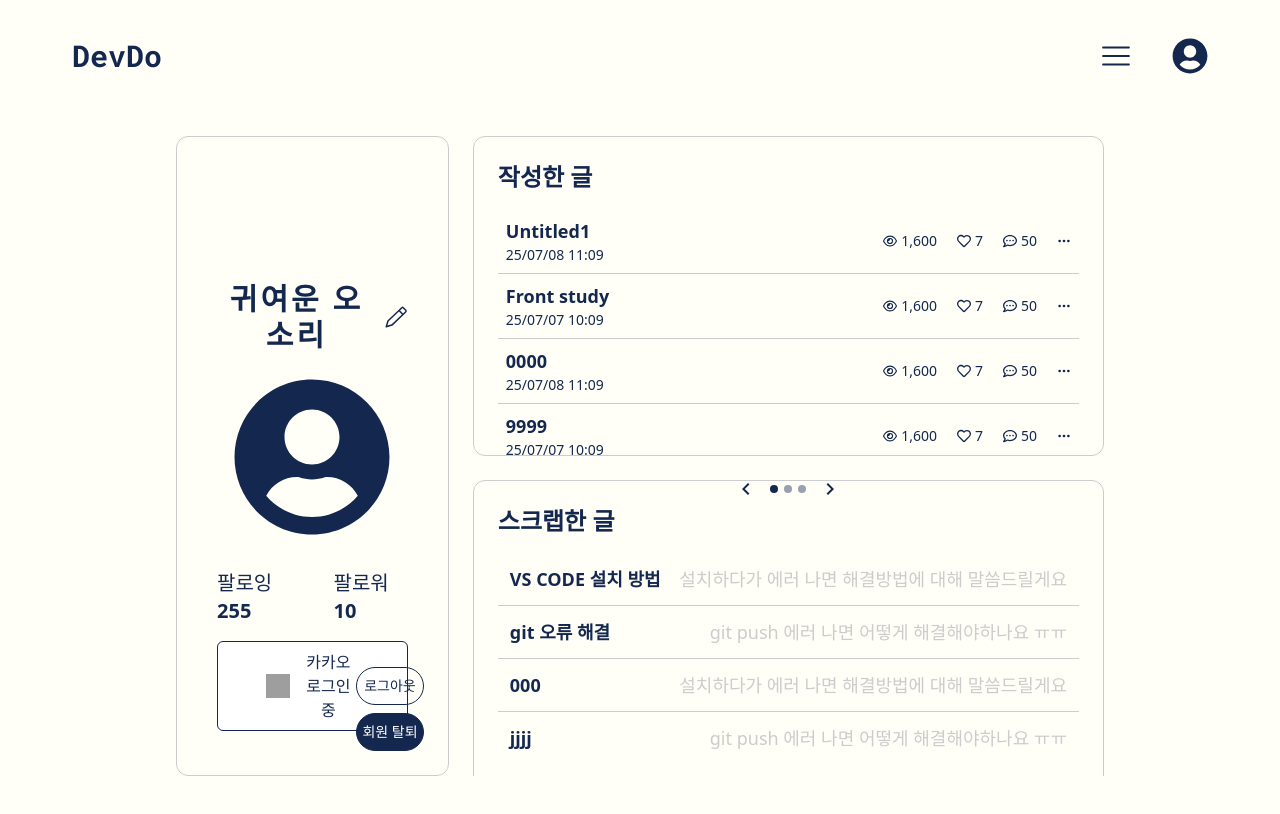
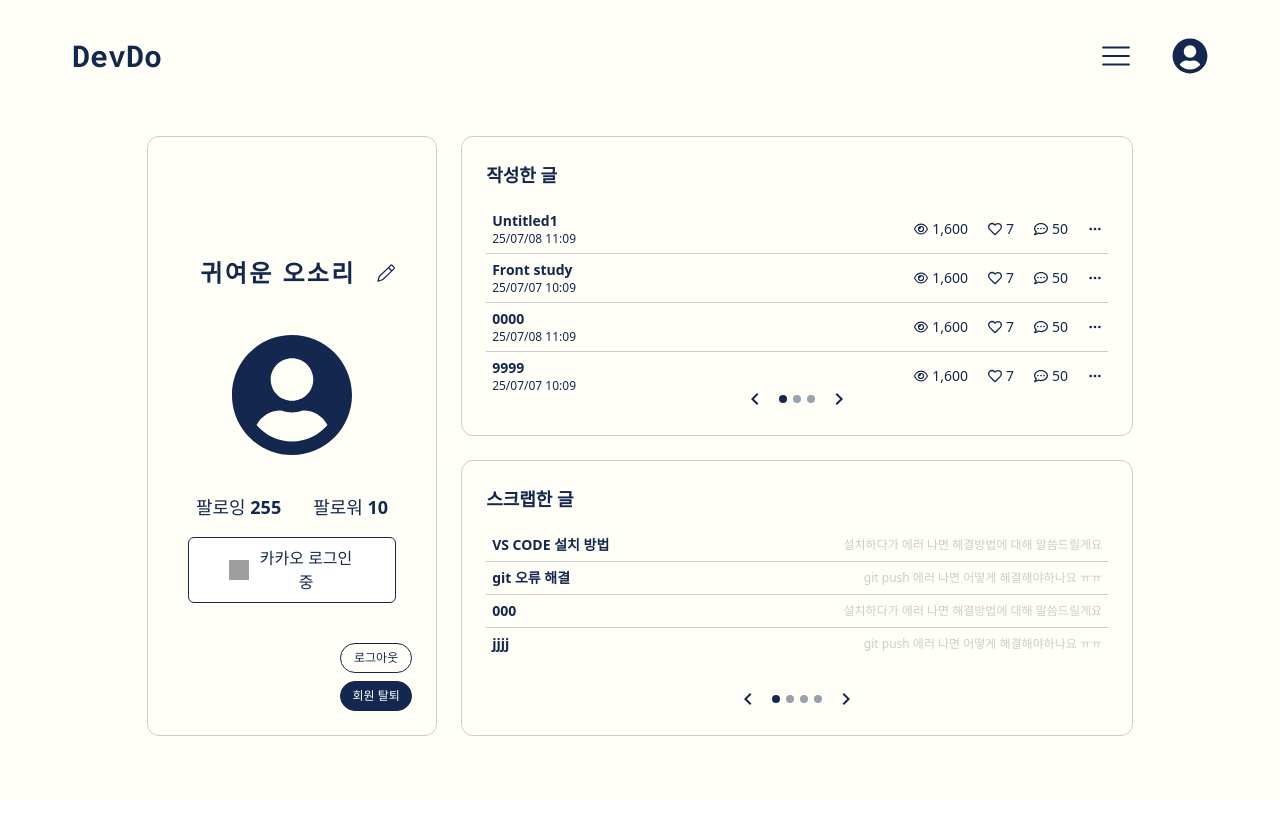
Before and after one commit to yengniws/Devdo_Web, a React (Vite) app in the folder DevDo/: page /mypage in a window 1280 px wide. Shown: the top 814 px of the page. Built offline with nearby package versions, Linux system fonts and the light colour scheme; no server answers; grey boxes are pictures that could not be loaded; a web font is replaced by a local one.

Commit message:
Style: 마이페이지 크기 축소

```diff
--- a/DevDo/src/constants/DummyData.jsx
+++ b/DevDo/src/constants/DummyData.jsx
@@ -29,7 +29,7 @@ export const writtenPosts = [
       comments: 50,
    },
    {
-      id: 1,
+      id: 3,
       title: '0000',
       date: '25/07/08 11:09',
       views: 1600,
@@ -37,7 +37,7 @@ export const writtenPosts = [
       comments: 50,
    },
    {
-      id: 2,
+      id: 4,
       title: '9999',
       date: '25/07/07 10:09',
       views: 1600,
@@ -45,7 +45,7 @@ export const writtenPosts = [
       comments: 50,
    },
    {
-      id: 1,
+      id: 5,
       title: 'ㅏㅏㅏㅏ',
       date: '25/07/08 11:09',
       views: 1600,
@@ -53,7 +53,7 @@ export const writtenPosts = [
       comments: 50,
    },
    {
-      id: 2,
+      id: 6,
       title: 'ㅓㅓㅓㅓㅓ',
       date: '25/07/07 10:09',
       views: 1600,
@@ -61,7 +61,7 @@ export const writtenPosts = [
       comments: 50,
    },
    {
-      id: 1,
+      id: 7,
       title: 'ㅡㅡㅡㅡ',
       date: '25/07/08 11:09',
       views: 1600,
@@ -69,7 +69,7 @@ export const writtenPosts = [
       comments: 50,
    },
    {
-      id: 2,
+      id: 8,
       title: 'ㅇㅇㅇㅇ',
       date: '25/07/07 10:09',
       views: 1600,
@@ -77,7 +77,7 @@ export const writtenPosts = [
       comments: 50,
    },
    {
-      id: 1,
+      id: 9,
       title: 'ㅡ',
       date: '25/07/08 11:09',
       views: 1600,
@@ -143,7 +143,7 @@ export const bookmarkedPosts = [
       description: '설치하다가 에러 나면 해결방법에 대해 말씀드릴게요',
    },
    {
-      id: 2,
+      id: 12,
       title: 'ppp',
       description: 'git push 에러 나면 어떻게 해결해야하나요 ㅠㅠ',
    },
--- a/DevDo/src/pages/MyPage/MyPage.jsx
+++ b/DevDo/src/pages/MyPage/MyPage.jsx
@@ -27,7 +27,7 @@ const MyPage = () => {
 
    return (
       <div className="flex justify-center px-[20px] py-[40px] bg-ivory h-full overflow-hidden text-navy font-Pretendard">
-         <div className="w-[80%] h-[80vh] flex gap-6">
+         <div className="w-[85%] h-[75vh] flex gap-6">
             <UserSection
                nickname={nickname}
                setNickname={setNickname}
--- a/DevDo/src/pages/MyPage/ScrapPosts.jsx
+++ b/DevDo/src/pages/MyPage/ScrapPosts.jsx
@@ -3,15 +3,15 @@ import { MdKeyboardArrowLeft, MdKeyboardArrowRight } from 'react-icons/md';
 const ScrapPosts = ({ posts, totalPages, currentPage, setPage }) => {
    return (
       <div className="p-6 rounded-xl border border-dark-gray flex flex-col h-1/2">
-         <div className="font-bold text-2xl mb-4">스크랩한 글</div>
+         <div className="font-bold text-lg mb-4">스크랩한 글</div>
 
          <div className="flex-grow">
             {posts.map((post) => (
                <div
                   key={post.id}
-                  className="p-3 border-b border-dark-gray last:border-b-0 flex justify-between items-center">
-                  <div className="font-semibold text-lg">{post.title}</div>
-                  <div className="text-lg text-dark-gray text-right font-midium">
+                  className="p-1.5 border-b border-dark-gray last:border-b-0 flex justify-between items-center">
+                  <div className="font-semibold text-sm">{post.title}</div>
+                  <div className="text-xs text-dark-gray text-right font-medium">
                      {post.description}
                   </div>
                </div>
--- a/DevDo/src/pages/MyPage/UserSection.jsx
+++ b/DevDo/src/pages/MyPage/UserSection.jsx
@@ -15,9 +15,9 @@ const UserSection = ({
    };
 
    return (
-      <div className="w-[30%] rounded-xl border border-dark-gray p-10 pt-30 flex flex-col items-center relative">
+      <div className="w-[30%] rounded-xl border border-dark-gray p-10 pt-25 flex flex-col items-center relative">
          {/* 닉네임 */}
-         <div className="flex items-center gap-1 mt-6 w-full justify-center min-h-[56px]">
+         <div className="flex items-center gap-1 mt-2 w-full justify-center min-h-[56px]">
             {isEditingName ? (
                <form
                   onSubmit={handleNameSubmit}
@@ -28,24 +28,24 @@ const UserSection = ({
                      onChange={(e) => setNickname(e.target.value)}
                      onBlur={() => setIsEditingName(false)}
                      autoFocus
-                     className="text-3xl font-semibold outline-none border-none bg-transparent text-center tracking-widest w-full max-w-[200px]"
+                     className="text-2xl font-semibold outline-none border-none bg-transparent text-center tracking-widest w-full max-w-[200px]"
                   />
                </form>
             ) : (
                <div className="flex items-center justify-center gap-2 w-full max-w-[220px]">
-                  <div className="text-3xl font-semibold tracking-widest text-center w-full">
+                  <div className="text-2xl font-semibold tracking-widest text-center w-full">
                      {nickname}
                   </div>
                   <button onClick={() => setIsEditingName(true)}>
-                     <GoPencil className="w-6 h-6 text-navy" />
+                     <GoPencil className="w-5 h-5 text-navy" />
                   </button>
                </div>
             )}
          </div>
 
-         <FaUserCircle className="w-40 h-40 my-6" />
+         <FaUserCircle className="w-30 h-35 my-6" />
 
-         <div className="flex gap-8 mt-2 text-xl">
+         <div className="flex gap-8 mt-1 text-lg">
             <div>
                팔로잉 <b>255</b>
             </div>
@@ -56,7 +56,7 @@ const UserSection = ({
 
          <div className="mt-4">
             {loginMethod === 'google' ? (
-               <button className="flex items-center gap-2 border border-navy px-12 py-2 rounded-md bg-white">
+               <button className="flex items-center gap-2 border border-navy px-10 py-2 rounded-md bg-white">
                   <img
                      src="https://www.gstatic.com/firebasejs/ui/2.0.0/images/auth/google.svg"
                      className="w-6 h-6"
@@ -64,10 +64,10 @@ const UserSection = ({
                   구글 로그인 중
                </button>
             ) : (
-               <button className="flex items-center gap-2 border border-navy px-12 py-2 rounded-md bg-white">
+               <button className="flex items-center gap-2 border border-navy px-10 py-2 rounded-md bg-white">
                   <img
                      src="https://developers.kakao.com/assets/img/about/logos/kakaolink/kakaolink_btn_medium.png"
-                     className="w-6 h-6"
+                     className="w-5 h-5"
                   />
                   카카오 로그인 중
                </button>
@@ -75,10 +75,10 @@ const UserSection = ({
          </div>
 
          <div className="flex flex-col gap-2 absolute bottom-6 right-6 w-[25%]">
-            <button className="border border-navy py-[8px] text-sm rounded-full cursor-pointer">
+            <button className="border border-navy py-[6px] text-xs rounded-full cursor-pointer">
                로그아웃
             </button>
-            <button className="bg-navy border border-navy text-white py-[8px] text-sm rounded-full cursor-pointer">
+            <button className="bg-navy border border-navy text-white py-[6px] text-xs rounded-full cursor-pointer">
                회원 탈퇴
             </button>
          </div>
--- a/DevDo/src/pages/MyPage/WrittenPosts.jsx
+++ b/DevDo/src/pages/MyPage/WrittenPosts.jsx
@@ -6,16 +6,16 @@ import { MdKeyboardArrowLeft, MdKeyboardArrowRight } from 'react-icons/md';
 const WrittenPosts = ({ posts, totalPages, currentPage, setPage }) => {
    return (
       <div className="p-6 rounded-xl border border-dark-gray flex flex-col h-1/2">
-         <div className="font-bold text-2xl mb-4">작성한 글</div>
+         <div className="font-bold text-lg mb-4">작성한 글</div>
 
-         <div className="flex-grow min-h-[260px]">
+         <div className="flex-grow min-h-[170px]">
             {posts.map((post) => (
                <div
                   key={post.id}
-                  className="p-2 border-b border-dark-gray last:border-b-0 flex justify-between items-center">
+                  className="p-1.5 border-b border-dark-gray last:border-b-0 flex justify-between items-center">
                   <div>
-                     <div className="font-semibold text-lg">{post.title}</div>
-                     <div className="text-sm text-navy font-light">
+                     <div className="font-semibold text-sm">{post.title}</div>
+                     <div className="text-xs text-navy font-light">
                         {post.date}
                      </div>
                   </div>
@@ -36,7 +36,7 @@ const WrittenPosts = ({ posts, totalPages, currentPage, setPage }) => {
             ))}
          </div>
 
-         <div className="mt-2 flex justify-center gap-3 items-center">
+         <div className="mt-2.5 flex justify-center gap-3 items-center">
             <button
                disabled={currentPage === 1}
                onClick={() => setPage((p) => Math.max(1, p - 1))}
```
